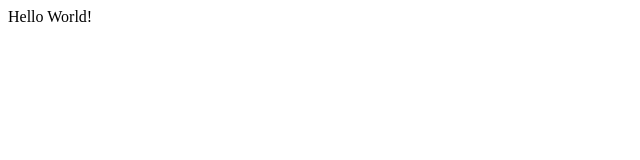
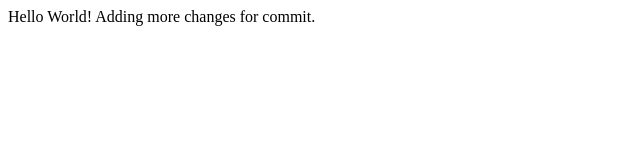
Before and after one commit to VadSmith/first-project, a plain HTML site: page index.html in a window 1280 px wide. Shown: the whole page, without its empty margins (0-640 px from the left). Drawn offline with Linux system fonts and the light colour scheme.

Commit message:
Second string added

```diff
--- a/index.html
+++ b/index.html
@@ -10,6 +10,7 @@
 
 <body>
     Hello World!
+    Adding more changes for commit.
 </body>
 
 </html>
```
